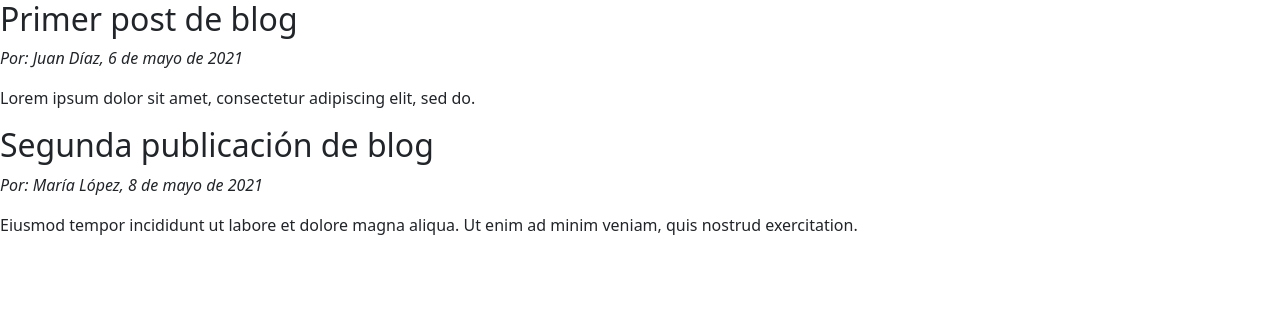
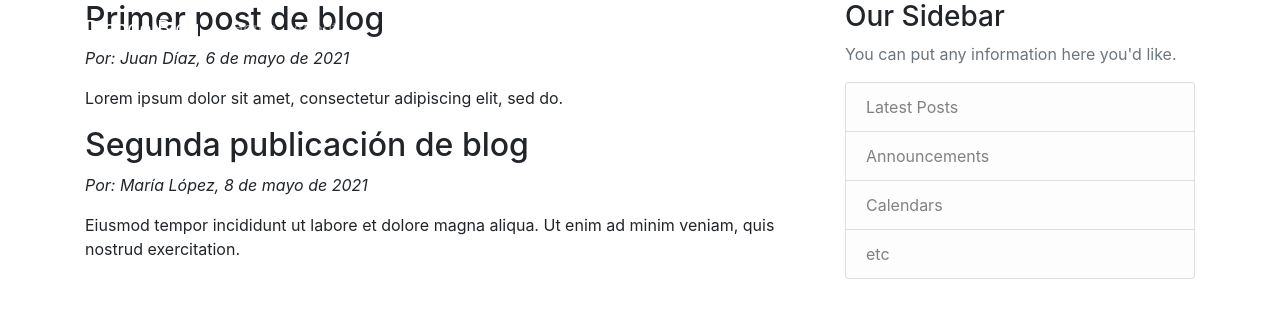
Before and after one commit to embolatado/ffwapp, a Django app: page / in a window 1280 px wide. Shown: the top 318 px of the page. Run offline with Django 3.2, Linux system fonts and the light colour scheme; some libraries are stand-ins or nearby versions.

Commit message:
Vid.03 Templates w/ Bootstrap

```diff
--- a/blog/templates/blog/base.html
+++ b/blog/templates/blog/base.html
@@ -1,26 +1,79 @@
-<!doctype html>
+{% load static %}
+<!DOCTYPE html>
 <html>
+
 <head>
     <!-- Required meta tags -->
     <meta charset="utf-8">
-    <meta name="viewport" content="width=device-width, initial-scale=1">
+    <meta name="viewport" content="width=device-width, initial-scale=1, shrink-to-fit=no">
+
     <!-- Bootstrap CSS -->
-    <link href="https://cdn.jsdelivr.net/npm/bootstrap@5.0.0/dist/css/bootstrap.min.css" rel="stylesheet"
-        integrity="sha384-wEmeIV1mKuiNpC+IOBjI7aAzPcEZeedi5yW5f2yOq55WWLwNGmvvx4Um1vskeMj0" crossorigin="anonymous">
+    <link rel="stylesheet" href="https://maxcdn.bootstrapcdn.com/bootstrap/4.0.0/css/bootstrap.min.css"
+        integrity="sha384-Gn5384xqQ1aoWXA+058RXPxPg6fy4IWvTNh0E263XmFcJlSAwiGgFAW/dAiS6JXm" crossorigin="anonymous">
 
-    {% if titulo %}
-        <title>{{ titulo }} – Blog</title>
+    <link rel="stylesheet" type="text/css" href="{% static 'blog/main.css' %}">
+
+    {% if title %}
+    <title>Django Blog - {{ titulo }}</title>
     {% else %}
-        <title>Blog</title>
+    <title>Django Blog</title>
     {% endif %}
 </head>
 
 <body>
-    {% block contenido %}{% endblock contenido %}
+    <header class="site-header">
+        <nav class="navbar navbar-expand-md navbar-dark bg-steel fixed-top">
+            <div class="container">
+                <a class="navbar-brand mr-4" href="{% url 'blog-inicio' %}">Django Blog</a>
+                <button class="navbar-toggler" type="button" data-toggle="collapse" data-target="#navbarToggle"
+                    aria-controls="navbarToggle" aria-expanded="false" aria-label="Toggle navigation">
+                    <span class="navbar-toggler-icon"></span>
+                </button>
+                <div class="collapse navbar-collapse" id="navbarToggle">
+                    <div class="navbar-nav mr-auto">
+                        <a class="nav-item nav-link" href="{% url 'blog-inicio' %}">Home</a>
+                        <a class="nav-item nav-link" href="{% url 'blog-about' %}">About</a>
+                    </div>
+                    <!-- Navbar Right Side -->
+                    <div class="navbar-nav">
+                        <a class="nav-item nav-link" href="#">Login</a>
+                        <a class="nav-item nav-link" href="#">Register</a>
+                    </div>
+                </div>
+            </div>
+        </nav>
+    </header>
+    <main role="main" class="container">
+        <div class="row">
+            <div class="col-md-8">
+                {% block contenido %}{% endblock contenido %}
+            </div>
+            <div class="col-md-4">
+                <div class="content-section">
+                    <h3>Our Sidebar</h3>
+                    <p class='text-muted'>You can put any information here you'd like.
+                    <ul class="list-group">
+                        <li class="list-group-item list-group-item-light">Latest Posts</li>
+                        <li class="list-group-item list-group-item-light">Announcements</li>
+                        <li class="list-group-item list-group-item-light">Calendars</li>
+                        <li class="list-group-item list-group-item-light">etc</li>
+                    </ul>
+                    </p>
+                </div>
+            </div>
+        </div>
+    </main>
 
-    <!-- Option 1: Bootstrap Bundle with Popper -->
-    <script src="https://cdn.jsdelivr.net/npm/bootstrap@5.0.0/dist/js/bootstrap.bundle.min.js"
-        integrity="sha384-p34f1UUtsS3wqzfto5wAAmdvj+osOnFyQFpp4Ua3gs/ZVWx6oOypYoCJhGGScy+8"
+    <!-- Optional JavaScript -->
+    <!-- jQuery first, then Popper.js, then Bootstrap JS -->
+    <script src="https://code.jquery.com/jquery-3.2.1.slim.min.js"
+        integrity="sha384-KJ3o2DKtIkvYIK3UENzmM7KCkRr/rE9/Qpg6aAZGJwFDMVNA/GpGFF93hXpG5KkN"
+        crossorigin="anonymous"></script>
+    <script src="https://cdnjs.cloudflare.com/ajax/libs/popper.js/1.12.9/umd/popper.min.js"
+        integrity="sha384-ApNbgh9B+Y1QKtv3Rn7W3mgPxhU9K/ScQsAP7hUibX39j7fakFPskvXusvfa0b4Q"
+        crossorigin="anonymous"></script>
+    <script src="https://maxcdn.bootstrapcdn.com/bootstrap/4.0.0/js/bootstrap.min.js"
+        integrity="sha384-JZR6Spejh4U02d8jOt6vLEHfe/JQGiRRSQQxSfFWpi1MquVdAyjUar5+76PVCmYl"
         crossorigin="anonymous"></script>
 </body>
 
```
